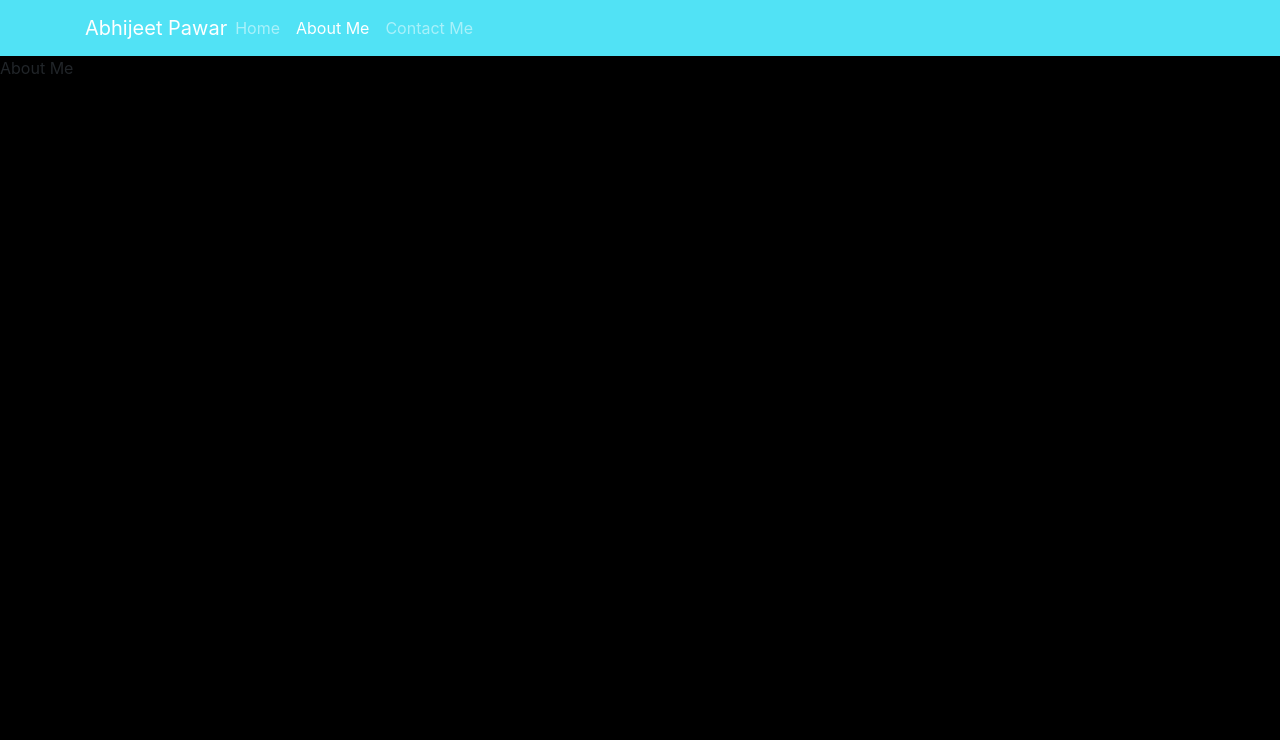
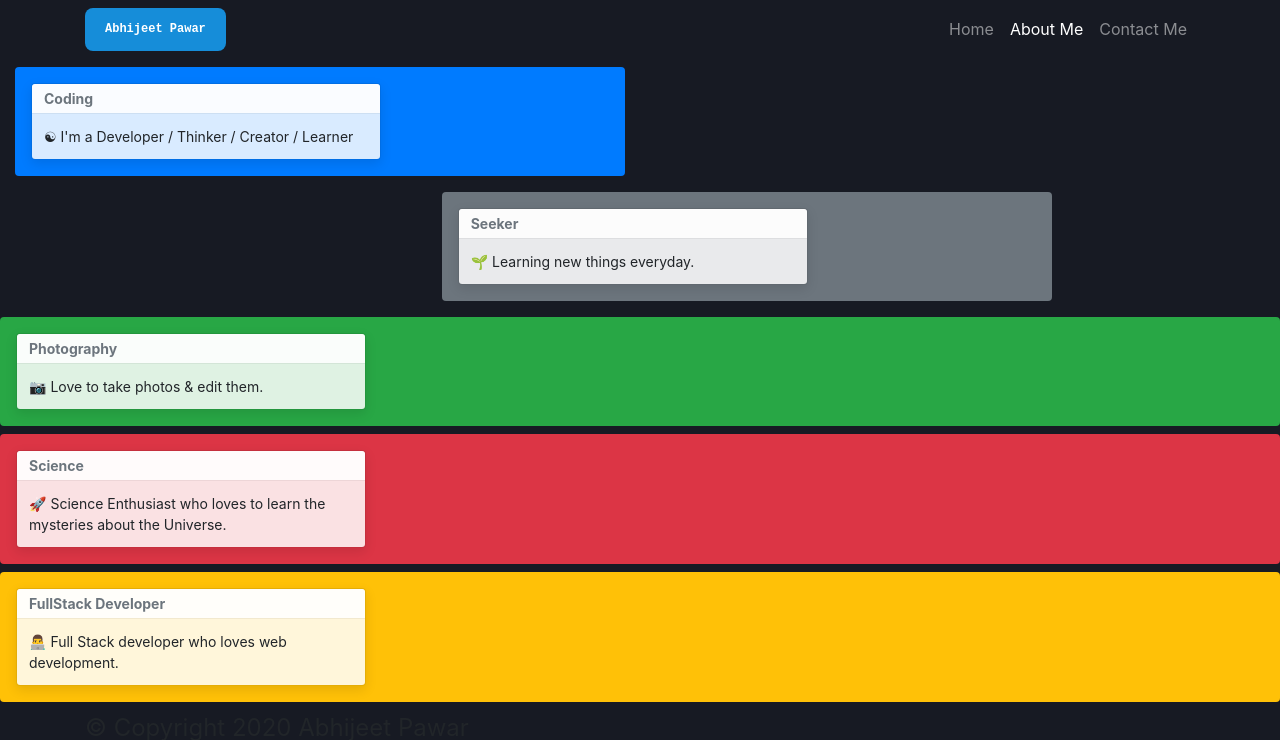
Before and after one commit to ashler24/MyPortfolio, a React (Create React App) app: page /aboutme in a window 1280 px wide. Shown: the top 740 px of the page. Built offline with nearby package versions, Linux system fonts and the light colour scheme.

Commit message:
all components added

```diff
--- a/src/App.css
+++ b/src/App.css
@@ -1,9 +1,37 @@
-.navbar-dark {
-    background-color: #51e2f5;
+.Card-Color{
+  background-color: #171a23;
+  border: 2px solid white;
+  margin-top: 100px;
+
+}
+.Card-Title{
+    font-family: monospace;
+    font-size: 25px;
+    color: white;
 }
 
 .cardtext {
-    font-family: roboto;
+    font-family: 'Franklin Gothic Medium', 'Arial Narrow', Arial, sans-serif;
     font-size: 20px;
-    color: blue;
+    color: white;
 }
+
+.Navbar-Brand{
+    font-family: monospace;
+    font-size: 50px;
+    font-weight: 900;
+    line-height: 1.05;
+    background-color: var(--color-accent, #168dd9);
+    color: var(--color-background-2, #fff);
+    border-radius: 8px;
+    cursor: pointer;
+    white-space: nowrap;
+    font-size: 12px;
+    padding: 15px 20px;
+}
+
+.jumbotron{
+    padding: 15px 20px;
+    margin:  100px -20px;
+
+}
--- a/src/components/AboutComponent.js
+++ b/src/components/AboutComponent.js
@@ -1,9 +1,85 @@
 import React from 'react';
+import { Toast, ToastBody, ToastHeader } from 'reactstrap';
 
-function About() {
+
+export default function About() {
+
     return (
-        <div>About Me</div>
-    )
+        <div>
+            <div className="container-fluid">
+                <div className="row">
+                    <div className="col-4 col-md-6 col-sm">
+                        <div className="p-3 bg-primary my-2 rounded">
+                            <Toast>
+                                <ToastHeader>
+                                    Coding
+                                </ToastHeader>
+                                <ToastBody>
+                                    ☯ I'm a Developer / Thinker / Creator / Learner
+                                </ToastBody>
+                            </Toast>
+                        </div>
+                    </div>
+                    <div className="col-4"></div>
+                    <div className="col-4"></div>
+                </div>
+                <div className="row">
+                    <div className="col-4"></div>
+                    <div className="col-4 col-md-6 col-sm">
+                    <div className="p-3 bg-secondary my-2 rounded">
+                    <Toast>
+                        <ToastHeader>
+                            Seeker
+                        </ToastHeader>
+                    <ToastBody>
+                        🌱 Learning new things everyday.
+                    </ToastBody>
+                </Toast>
+            </div>
+
+                    </div>
+                    <div className="col-4"></div>
+
+                </div>
+                <div className="row"></div>
+                <div className="row"></div>
+                <div className="row"></div>
+            </div>
+
+
+
+            <div className="p-3 bg-success my-2 rounded">
+                <Toast>
+                    <ToastHeader>
+                        Photography
+              </ToastHeader>
+                    <ToastBody>
+                        📷 Love to take photos & edit them.
+              </ToastBody>
+                </Toast>
+            </div>
+            <div className="p-3 bg-danger my-2 rounded">
+                <Toast>
+                    <ToastHeader>
+                        Science
+              </ToastHeader>
+                    <ToastBody>
+                        🚀 Science Enthusiast who loves to learn the mysteries about the Universe.
+              </ToastBody>
+                </Toast>
+            </div>
+            <div className="p-3 bg-warning my-2 rounded">
+                <Toast>
+                    <ToastHeader>
+                        FullStack Developer
+              </ToastHeader>
+                    <ToastBody>
+                        👨‍💻 Full Stack developer who loves web development.
+              </ToastBody>
+                </Toast>
+            </div>
+
+        </div>
+    );
+
 }
-
-export default About;
--- a/src/components/ContactComponent.js
+++ b/src/components/ContactComponent.js
@@ -1,8 +1,24 @@
 import React from 'react';
+import { Card, CardText, CardBody, CardTitle } from 'reactstrap'
 
 function Contact() {
     return (
-        <div>Contac Me</div>
+        <div>
+            <div className="container">
+                <div className="row justify-content-centre">
+                    <div className="col-6 col-md-6">
+                        <Card>
+                            <CardTitle>Contact Me</CardTitle>
+                            <CardBody>
+                                <CardText>
+                                    ....
+                                </CardText>
+                            </CardBody>
+                        </Card>
+                    </div>
+                </div>
+            </div>
+        </div>
     )
 }
 
--- a/src/components/FooterComponent.js
+++ b/src/components/FooterComponent.js
@@ -0,0 +1,15 @@
+import React from 'react';
+
+export default function Footer() {
+    return (
+        <div className="footer">
+            <div className="container">
+                <div className="row justify-content-centre">
+                    <div className="col-auto">
+                        <legend>© Copyright 2020  Abhijeet Pawar</legend>
+                    </div>
+                </div>
+            </div>
+        </div>
+    )
+}
--- a/src/components/HeaderComponent.js
+++ b/src/components/HeaderComponent.js
@@ -26,15 +26,16 @@ class Header extends Component{
                 <Navbar dark expand="md">
                     <div className="container">
                         <NavbarToggler onClick={this.toggleNav}/>
-                        <NavbarBrand className="mr-auto">Abhijeet Pawar</NavbarBrand>
+                        <NavbarBrand className="Navbar-Brand mr-auto">Abhijeet Pawar</NavbarBrand>
                         <Collapse isOpen={this.state.isNavOpen} navbar>
-                            <Nav navbar>
+                            <Nav navbar className="ml-auto">
                                 <NavItem>
                                     <NavLink className="nav-link" to="/home">Home</NavLink>
                                 </NavItem>
                                 <NavItem>
                                     <NavLink className="nav-link" to="/aboutme">About Me</NavLink>
                                 </NavItem>
+
                                 <NavItem>
                                     <NavLink className="nav-link" to="/contactme">Contact Me</NavLink>
                                 </NavItem>
--- a/src/components/HomeComponent.js
+++ b/src/components/HomeComponent.js
@@ -1,17 +1,18 @@
-import  React from 'react';
-import {Card,CardImg,CardText,CardBody,CardTitle}  from 'reactstrap'
+import React from 'react';
+import { Card, CardImg, CardText, CardBody, CardTitle, Jumbotron, Progress } from 'reactstrap'
 
 
 
-function ProfileCard ({bdata})  {
 
-        if(bdata!=null){
-            return(
-            <div>
-                <Card key={bdata.id}>
-                    <CardImg top src={bdata.image} alt={bdata.name}/>
+function ProfileCard({ bdata }) {
+
+    if (bdata != null) {
+        return (
+
+            <Card key={bdata.id} className="Card-Color">
+                <CardImg top src={bdata.image} alt={bdata.name} />
                 <CardBody>
-                        <CardTitle>{bdata.name}</CardTitle>
+                    <CardTitle className="Card-Title">{bdata.name}</CardTitle>
                     <CardText className="cardtext">
                         {bdata.company}
                     </CardText>
@@ -20,11 +21,12 @@ function ProfileCard ({bdata})  {
                     </CardText>
                 </CardBody>
             </Card>
-            </div>
+
+
 
         )
     }
-        else{
+    else {
         return (
             <div></div>
         )
@@ -32,20 +34,59 @@ function ProfileCard ({bdata})  {
 
 }
 
+function Portfolio() {
 
-const Home=(props)=> {
+    return (
 
-//first check if props is not empty
-   if(props.biodata!=null){
+        <div>
+            <Jumbotron>
+                <h1 className="display-3">Hello, world!</h1>
+                <p className="lead">I am a Web Developer.</p>
+                <hr className="my-2" />
+
+
+            </Jumbotron>
+        </div>
+
+    )
+}
+
+
+function Progressweb(){
     return(
-            <div className="container">
-                <div className="col-12 col-md-5 m-1">
-                    <ProfileCard bdata={props.biodata}/>
-                </div>
+    <div>
+        <Progress animated color="info" value={50}>Development still in progress....!!</Progress>
     </div>
     )
 }
-   else{
+
+
+const Home = (props) => {
+
+    //first check if props is not empty
+    if (props.biodata != null) {
+        return (
+
+            <div className="container">
+                <div className="row">
+                    <div className="col-6 col-md-5 col-sm-6 m-1">
+                        <ProfileCard bdata={props.biodata} />
+                    </div>
+                    <div className="col-6 col-md col-sm m-1">
+                        <Portfolio />
+                    </div>
+                </div>
+                <div className="row">
+                    <div className="col-12 m-1">
+                        <Progressweb />
+                    </div>
+                </div>
+
+
+            </div>
+        )
+    }
+    else {
         return (
             <div>nothing</div>
         )
--- a/src/components/MainComponent.js
+++ b/src/components/MainComponent.js
@@ -1,5 +1,6 @@
 import React,{Component} from 'react';
 import Header from './HeaderComponent'
+import Footer from './FooterComponent'
 import Home from './HomeComponent'
 import About from './AboutComponent'
 import Contact from './ContactComponent'
@@ -24,6 +25,7 @@ class Main extends Component {
                     <Route path="/contactme" component={Contact} />
                     <Redirect to="/home"/>
                 </Switch>
+                <Footer />
             </div>
         )
     }
--- a/src/index.css
+++ b/src/index.css
@@ -5,7 +5,7 @@ body {
     sans-serif;
   -webkit-font-smoothing: antialiased;
   -moz-osx-font-smoothing: grayscale;
-  background-color: black;
+  background-color: #171a23;
 }
 
 code {
```
Lines whose indentation alone changed are shown as unchanged.
